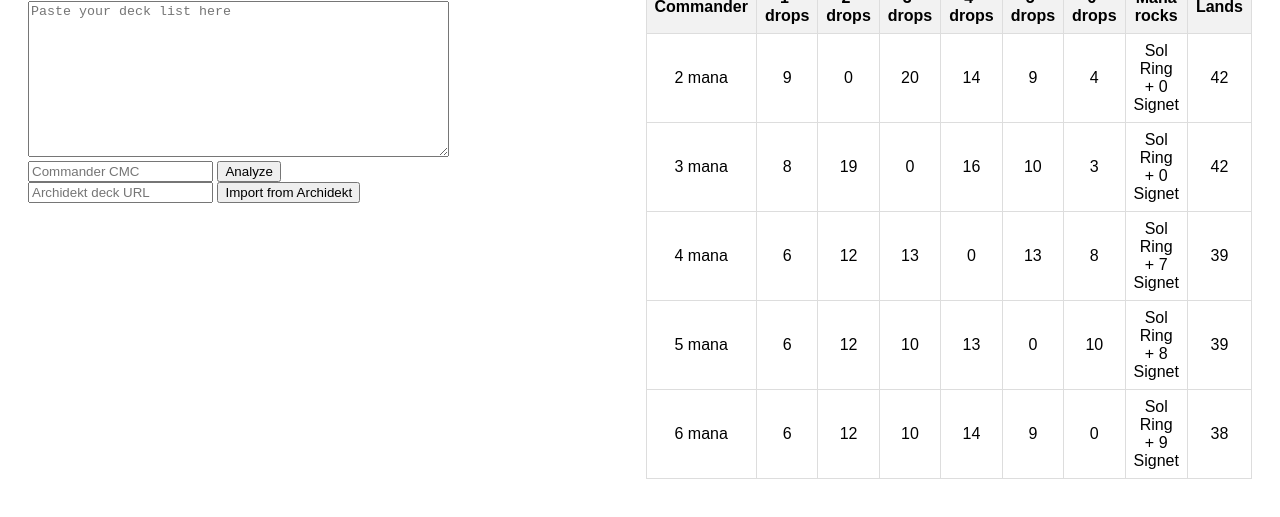
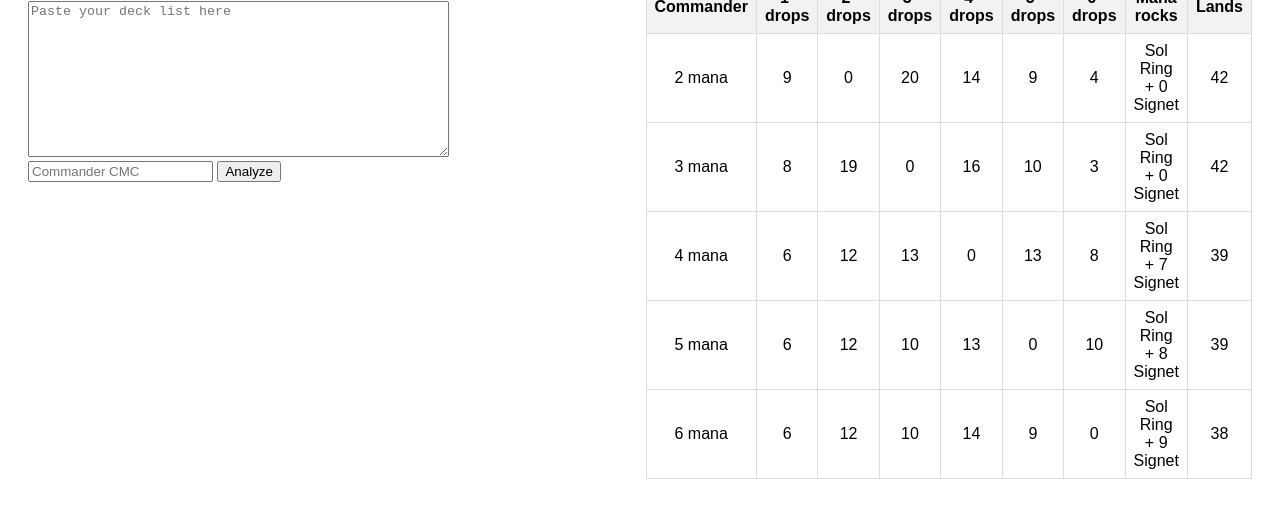
Before and after one commit to jdnewland/commandercurveanalyzer, a plain HTML site: page index.html in a window 1280 px wide. Shown: the part 107-624 px from the top of the page. Drawn offline with Linux system fonts and the light colour scheme.

Commit message:
Update index.html

```diff
--- a/index.html
+++ b/index.html
@@ -51,11 +51,6 @@
             <textarea id="deck-list" placeholder="Paste your deck list here" rows="10" cols="50"></textarea>
             <input type="number" id="commander-cmc" placeholder="Commander CMC" required>
             <button type="submit">Analyze</button>
-        </form>
-        <form id="archidekt-form">
-            <input type="url" id="archidekt-url" placeholder="Archidekt deck URL">
-            <button type="submit">Import from Archidekt</button>
-        </form>
         <div id="results">
             <!-- Results will be displayed here -->
         </div>
```
